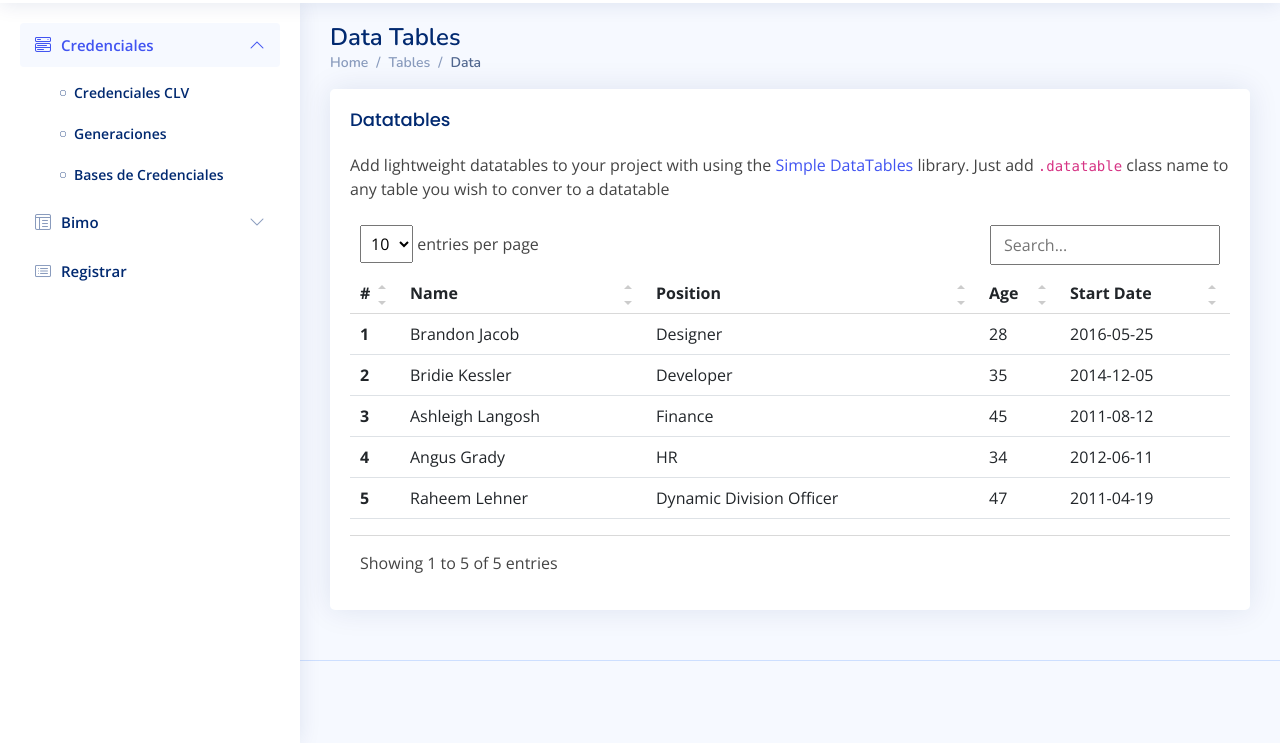
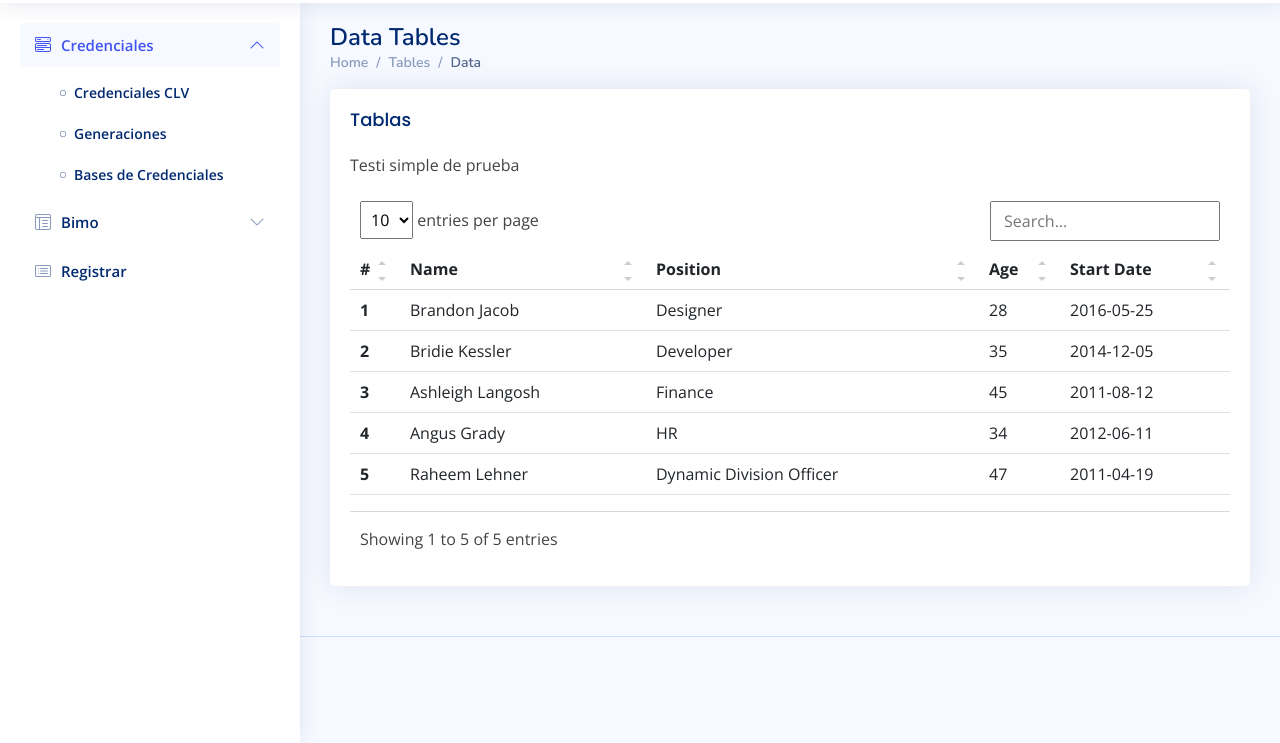
Before and after one commit to MauroConect/Clv, a plain HTML site: page index.html in a window 1280 px wide. Shown: the part 57-800 px from the top of the page. Drawn offline with nearby package versions, Linux system fonts and the light colour scheme.

Commit message:
ajustes en tabla

```diff
--- a/index.html
+++ b/index.html
@@ -187,8 +187,8 @@
 
           <div class="card">
             <div class="card-body">
-              <h5 class="card-title">Datatables</h5>
-              <p>Add lightweight datatables to your project with using the <a href="https://github.com/fiduswriter/Simple-DataTables" target="_blank">Simple DataTables</a> library. Just add <code>.datatable</code> class name to any table you wish to conver to a datatable</p>
+              <h5 class="card-title">Tablas</h5>
+              <p>Testi simple de prueba</p>
 
               <!-- Table with stripped rows -->
               <table class="table datatable">
```
